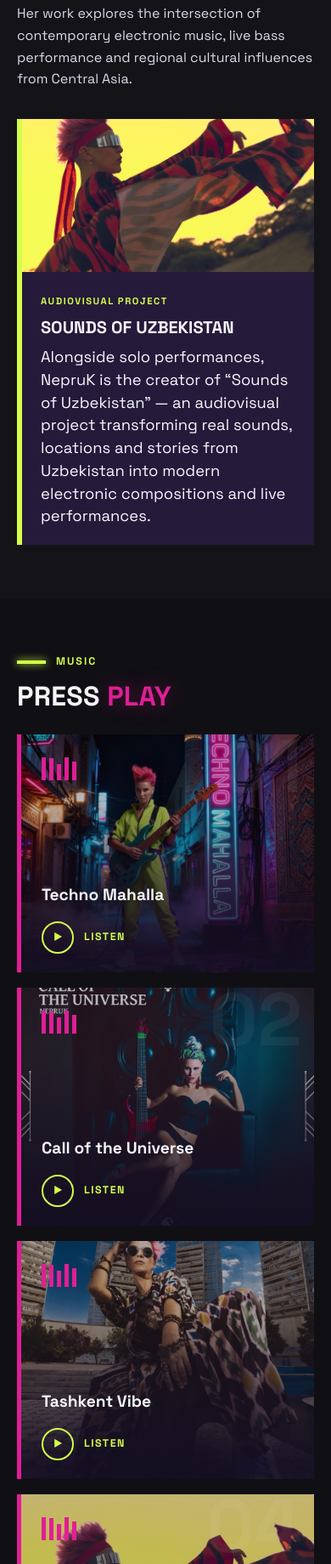
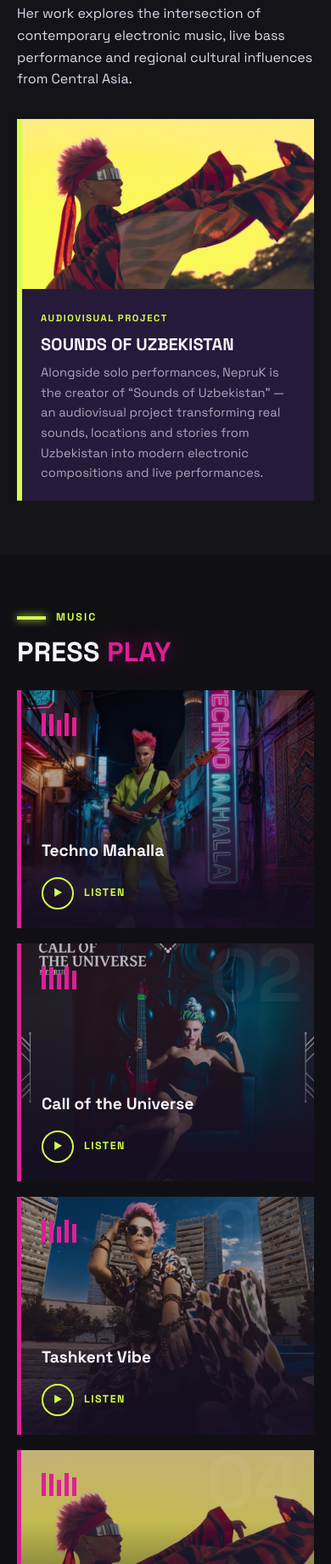
Before and after one commit to nepruk/nepruk.github.io, a plain HTML site: page index.html in a window 390 px wide. Shown: the part 1603-3443 px from the top of the page at 85% size. Drawn offline with Linux system fonts and the light colour scheme.

Commit message:
Fix cover crops, taller Sadowsky card on mobile, 4-column tracks, Sounds of Uzbekistan card
Co-Authored-By: Claude Sonnet 5.5 <noreply@anthropic.com>

```diff
--- a/index.html
+++ b/index.html
@@ -111,10 +111,10 @@ nav.open .burger i:nth-child(2){top:20px;transform:rotate(-45deg)}
 .about-photo{position:relative}
 .about-photo img{width:100%;aspect-ratio:4/5;object-fit:cover;filter:saturate(1.08)}
 .about-photo::after{content:"";position:absolute;left:0;bottom:0;width:60%;height:10px;background:var(--lime);box-shadow:0 0 18px rgba(212,255,74,.6);transform:translateY(100%)}
-.about-text p{margin-bottom:18px;color:#dcd9ea;font-size:clamp(1rem,2.4vw,1.12rem)}
-.about-text p:first-of-type{color:var(--text);font-size:clamp(1.15rem,3vw,1.45rem);line-height:1.45}
-.sou{margin-top:34px;background:var(--panel);border-left:6px solid var(--lime);display:grid;grid-template-columns:130px 1fr;overflow:hidden}
-.sou img{width:100%;height:100%;object-fit:cover;min-height:150px}
+.about-text > p{margin-bottom:18px;color:#dcd9ea;font-size:clamp(1rem,2.4vw,1.12rem)}
+.about-text > p:first-of-type{color:var(--text);font-size:clamp(1.15rem,3vw,1.45rem);line-height:1.45}
+.sou{margin-top:34px;background:var(--panel);border-left:6px solid var(--lime);display:grid;grid-template-columns:36% 1fr;overflow:hidden}
+.sou img{width:100%;height:100%;object-fit:cover;object-position:28% 30%;min-height:200px}
 .sou div{padding:20px 22px}
 .sou small{color:var(--lime);font-weight:700;letter-spacing:.14em;font-size:.7rem;text-transform:uppercase}
 .sou h3{font-size:1.25rem;text-transform:uppercase;margin:4px 0 6px}
@@ -124,9 +124,9 @@ nav.open .burger i:nth-child(2){top:20px;transform:rotate(-45deg)}
 
 /* music */
 #music{background:var(--bg2)}
-.tracks{display:grid;grid-template-columns:repeat(auto-fit,minmax(240px,1fr));gap:18px}
+.tracks{display:grid;grid-template-columns:repeat(auto-fit,minmax(215px,1fr));gap:18px}
 .track{background:var(--panel);border-left:5px solid var(--pink);padding:26px 24px 22px;position:relative;overflow:hidden;isolation:isolate;transition:transform .3s,box-shadow .3s;display:flex;flex-direction:column;min-height:280px}
-.track::before{content:"";position:absolute;inset:0;z-index:-1;background:linear-gradient(to top,rgba(20,14,34,.94) 8%,rgba(20,14,34,.25) 70%),var(--cover) center/cover;transition:transform .8s}
+.track::before{content:"";position:absolute;inset:0;z-index:-1;background:linear-gradient(to top,rgba(20,14,34,.94) 8%,rgba(20,14,34,.25) 70%),var(--cover) var(--pos,center)/cover;transition:transform .8s}
 .track:hover::before{transform:scale(1.07)}
 .track:hover{transform:translateY(-6px);box-shadow:0 10px 36px rgba(224,30,150,.35)}
 .track .n{position:absolute;right:14px;top:-6px;font-size:5.5rem;font-weight:700;color:rgba(255,255,255,.05);line-height:1}
@@ -153,7 +153,7 @@ nav.open .burger i:nth-child(2){top:20px;transform:rotate(-45deg)}
 .press{display:grid;grid-template-columns:repeat(auto-fit,minmax(260px,1fr));gap:20px}
 .pcard{position:relative;overflow:hidden;aspect-ratio:3/4;display:flex;align-items:flex-end;background:var(--panel)}
 .pcard img{position:absolute;inset:0;width:100%;height:100%;object-fit:cover;object-position:50% 20%;transition:transform .8s}
-@media (max-width:640px){.pcard{aspect-ratio:4/3}}
+@media (max-width:640px){.pcard{aspect-ratio:4/3}.pcard.sad{aspect-ratio:4/5}.pcard.sad img{object-position:50% 12%}}
 .pcard:hover img{transform:scale(1.07)}
 .pcard::before{content:"";position:absolute;inset:0;background:linear-gradient(to top,rgba(20,14,34,.95),rgba(20,14,34,.1) 65%);z-index:1}
 .pcard div{position:relative;z-index:2;padding:22px;border-left:5px solid var(--pink);margin:0 0 22px;width:100%}
@@ -266,10 +266,10 @@ footer b{color:var(--lime)}
     <div class="label rv">Music</div>
     <h2 class="rv">Press <span>play</span></h2>
     <div class="tracks">
-      <a class="track rv" style="--cover:url(assets/cover-techno-mahalla.jpg)" href="https://band.link/syTeT" target="_blank" rel="noopener"><span class="n">01</span><div class="eq"><i></i><i></i><i></i><i></i><i></i></div><h3>Techno Mahalla</h3><div class="play"><b>▶</b>LISTEN</div></a>
-      <a class="track rv" style="--cover:url(assets/cover-call-of-the-universe.jpg)" href="https://go.protonradio.com/r/rl3PMkz3DgzDI" target="_blank" rel="noopener"><span class="n">02</span><div class="eq"><i></i><i></i><i></i><i></i><i></i></div><h3>Call of the Universe</h3><div class="play"><b>▶</b>LISTEN</div></a>
-      <a class="track rv" style="--cover:url(assets/cover-tashkent-vibe.jpg)" href="https://band.link/smyN0" target="_blank" rel="noopener"><span class="n">03</span><div class="eq"><i></i><i></i><i></i><i></i><i></i></div><h3>Tashkent Vibe</h3><div class="play"><b>▶</b>LISTEN</div></a>
-      <a class="track rv" style="--cover:url(assets/cover-kari-navo.jpg)" href="https://go.protonradio.com/r/rlcgv8zHjEOsQ" target="_blank" rel="noopener"><span class="n">04</span><div class="eq"><i></i><i></i><i></i><i></i><i></i></div><h3>Kari-Navo</h3><div class="play"><b>▶</b>LISTEN</div></a>
+      <a class="track rv" style="--cover:url(assets/cover-techno-mahalla.jpg);--pos:50% 35%" href="https://band.link/syTeT" target="_blank" rel="noopener"><span class="n">01</span><div class="eq"><i></i><i></i><i></i><i></i><i></i></div><h3>Techno Mahalla</h3><div class="play"><b>▶</b>LISTEN</div></a>
+      <a class="track rv" style="--cover:url(assets/cover-call-of-the-universe.jpg);--pos:50% 40%" href="https://go.protonradio.com/r/rl3PMkz3DgzDI" target="_blank" rel="noopener"><span class="n">02</span><div class="eq"><i></i><i></i><i></i><i></i><i></i></div><h3>Call of the Universe</h3><div class="play"><b>▶</b>LISTEN</div></a>
+      <a class="track rv" style="--cover:url(assets/cover-tashkent-vibe.jpg);--pos:50% 8%" href="https://band.link/smyN0" target="_blank" rel="noopener"><span class="n">03</span><div class="eq"><i></i><i></i><i></i><i></i><i></i></div><h3>Tashkent Vibe</h3><div class="play"><b>▶</b>LISTEN</div></a>
+      <a class="track rv" style="--cover:url(assets/cover-kari-navo.jpg);--pos:50% 22%" href="https://go.protonradio.com/r/rlcgv8zHjEOsQ" target="_blank" rel="noopener"><span class="n">04</span><div class="eq"><i></i><i></i><i></i><i></i><i></i></div><h3>Kari-Navo</h3><div class="play"><b>▶</b>LISTEN</div></a>
     </div>
   </div>
 </section>
@@ -294,7 +294,7 @@ footer b{color:var(--lime)}
     <div class="label rv">Press &amp; partners</div>
     <h2 class="rv">In the <span>spotlight</span></h2>
     <div class="press">
-      <a class="pcard rv" href="https://www.sadowskybass.com/artists/detail/katerina-nepruk" target="_blank" rel="noopener">
+      <a class="pcard sad rv" href="https://www.sadowskybass.com/artists/detail/katerina-nepruk" target="_blank" rel="noopener">
         <img src="assets/photo-black-suit.jpg" alt="NepruK with a Sadowsky bass" loading="lazy" width="1280" height="1923">
         <div><small>Official Artist Profile</small><h3>Sadowsky Basses</h3><span>Visit profile ↗</span></div>
       </a>
```
